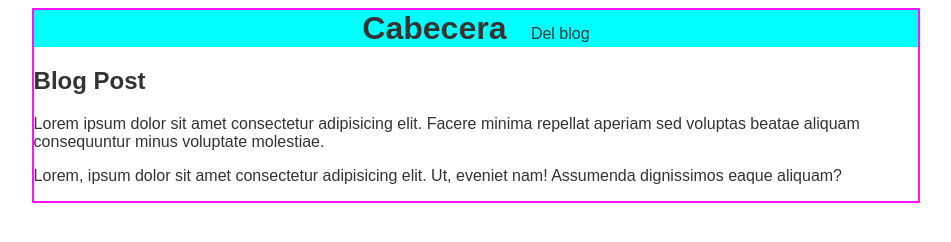
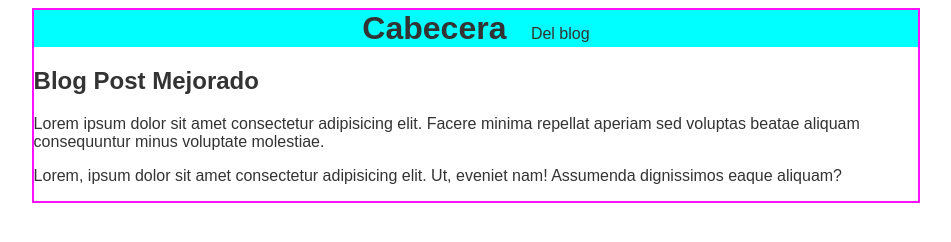
Before and after one commit to javierGualpa/Hyper-Blog, a plain HTML site: page index.html in a window 1280 px wide. Shown: the whole page, without its empty margins (164-1115 px from the left). Drawn offline with Linux system fonts and the light colour scheme.

Commit message:
Cambio de titulo en remoto

```diff
--- a/index.html
+++ b/index.html
@@ -14,7 +14,7 @@
             <span>Del blog</span>
         </div>
         <div class="subtitle">
-            <h2>Blog Post</h2>
+            <h2>Blog Post Mejorado</h2>
             <p>Lorem ipsum dolor sit amet consectetur adipisicing elit. Facere minima repellat aperiam sed voluptas beatae aliquam consequuntur minus voluptate molestiae.</p>
             <p>Lorem, ipsum dolor sit amet consectetur adipisicing elit. Ut, eveniet nam! Assumenda dignissimos eaque aliquam?</p>
         </div>
```
